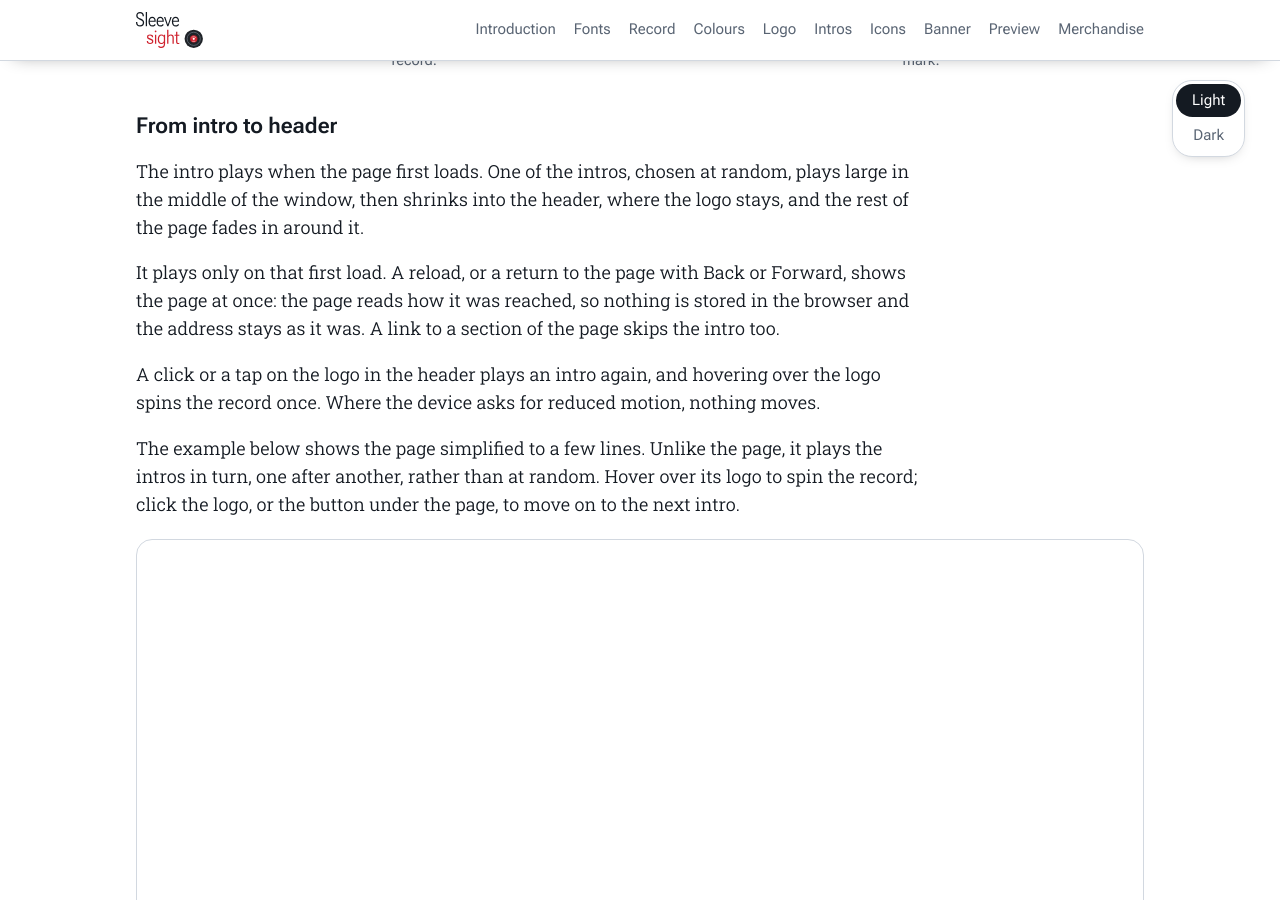
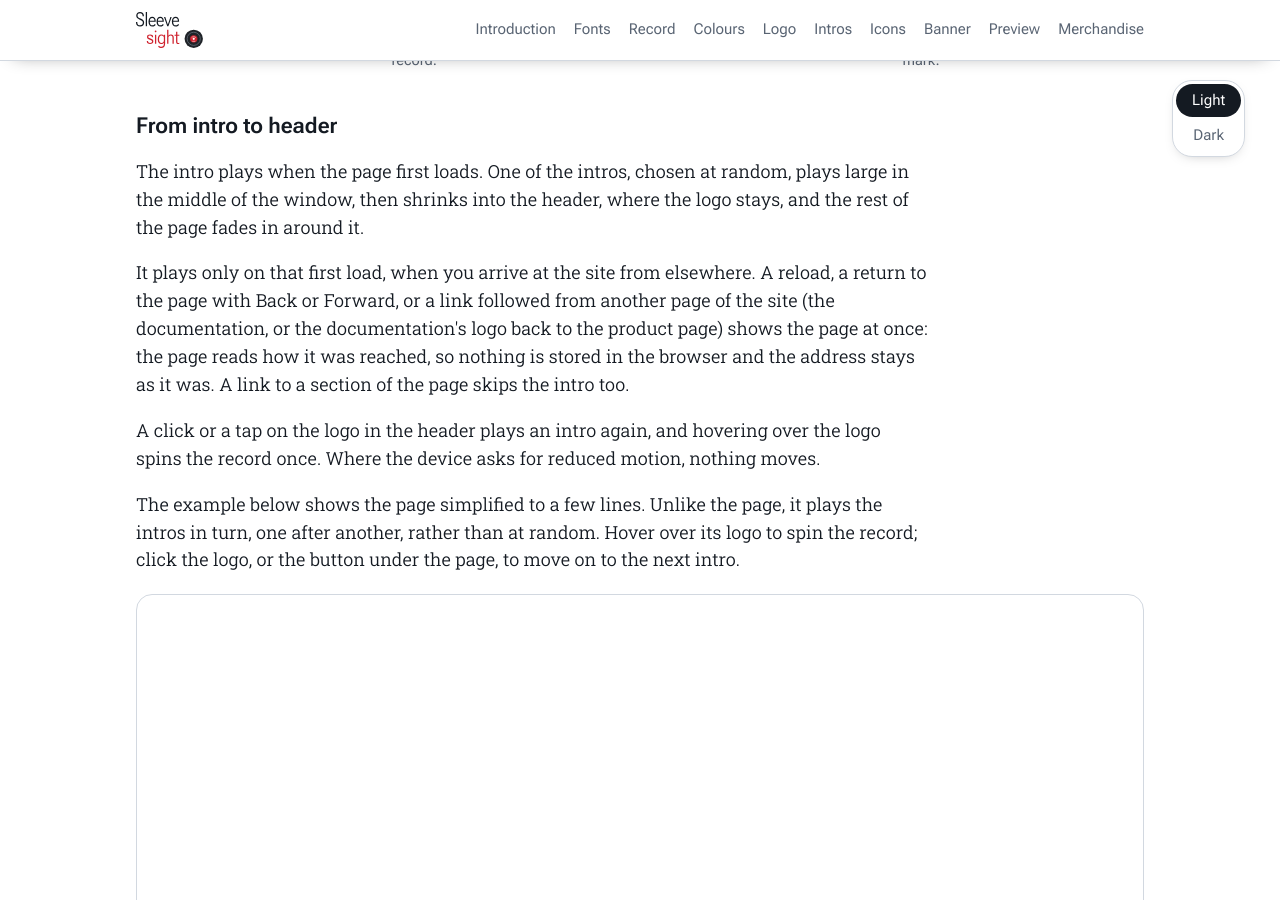
Before and after one commit to wkusnierczyk/sleevesight, a Jekyll site: the page design/brand.html, which Jekyll copies as it is, in a window 1280 px wide and 900 px high, scrolled down 9289 px. Built offline with Jekyll 4.4.1, drawn with Linux system fonts in a browser that asks for light colours.

Commit message:
[BUG] Site: following a link within the site plays the intro again (#676)
* [BUG] Site: no intro after a link followed within the site

The head script (`_includes/site-intro-head.html`) skipped the intro on a reload, Back or Forward,
an address with a `#`, and under reduce motion; a link followed from another page of the site is a
plain `navigate`, so the intro played again on every page: product page to docs, docs to docs, and
the docs' logo back to the product page.

It now also skips the intro when `document.referrer` starts with this page's `location.origin`
followed by `/`, so a link opened in the same tab or a new one (which sends the referrer too) shows
the page at once. The script only compares the referrer, which the browser sends with the
navigation; nothing is kept in the browser and the address is left alone. The pages with the intro
set no `Referrer-Policy`, so the default `strict-origin-when-cross-origin` gives same-origin
navigations the full address; where the referrer is stripped, or there is none (a typed or pasted
address, a bookmark, a link from another site), the intro plays as before. The trailing `/` keeps a
look-alike host (`sleevesight.app.example.com`) from counting as the site.

The comments that list when the intro plays (`site-intro-head.html`, `site-header-style.html`), the
brand sheet's *From intro to header* and the alpha testers' note on the intro say the same.

Co-Authored-By: Claude Opus 5.5 <noreply@anthropic.com>

* [BUG] Site intro: review wording in the head script's comment, the tester note and the brand sheet

The head script's comment says a link from another site plays the intro (it sends a referrer, not a
same-origin one); the testers' note says how to see an intro from its own page (type or paste the
address), since its link to the product page now skips it; the brand sheet no longer says once per
visit.

Co-Authored-By: Claude Opus 5.5 <noreply@anthropic.com>

---------

Co-authored-by: Claude Opus 5.5 <noreply@anthropic.com>

```diff
--- a/design/brand.html
+++ b/design/brand.html
@@ -739,7 +739,7 @@ document.documentElement.classList.add('js');
 
   <h3>From intro to header</h3>
   <p>The intro plays when the page first loads. One of the intros, chosen at random, plays large in the middle of the window, then shrinks into the header, where the logo stays, and the rest of the page fades in around it.</p>
-  <p>It plays only on that first load. A reload, or a return to the page with Back or Forward, shows the page at once: the page reads how it was reached, so nothing is stored in the browser and the address stays as it was. A link to a section of the page skips the intro too.</p>
+  <p>It plays only on that first load, when you arrive at the site from elsewhere. A reload, a return to the page with Back or Forward, or a link followed from another page of the site (the documentation, or the documentation's logo back to the product page) shows the page at once: the page reads how it was reached, so nothing is stored in the browser and the address stays as it was. A link to a section of the page skips the intro too.</p>
   <p>A click or a tap on the logo in the header plays an intro again, and hovering over the logo spins the record once. Where the device asks for reduced motion, nothing moves.</p>
   <p>The example below shows the page simplified to a few lines. Unlike the page, it plays the intros in turn, one after another, rather than at random. Hover over its logo to spin the record; click the logo, or the button under the page, to move on to the next intro.</p>
   <figure class="ts-fig">
```
Also changed, not shown: _includes/site-header-style.html (+11 -9 lines), _includes/site-intro-head.html (+8 -3 lines), docs/tester/alpha/index.md (+1 -1 lines).
